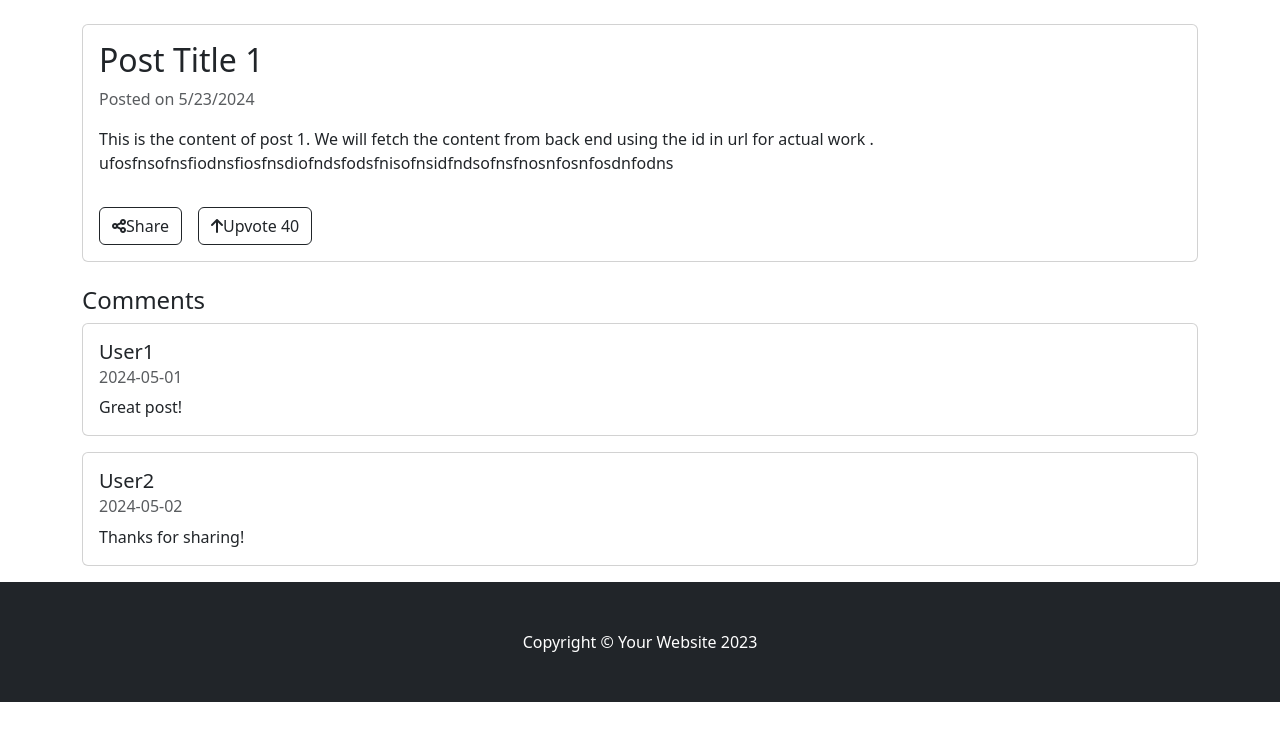
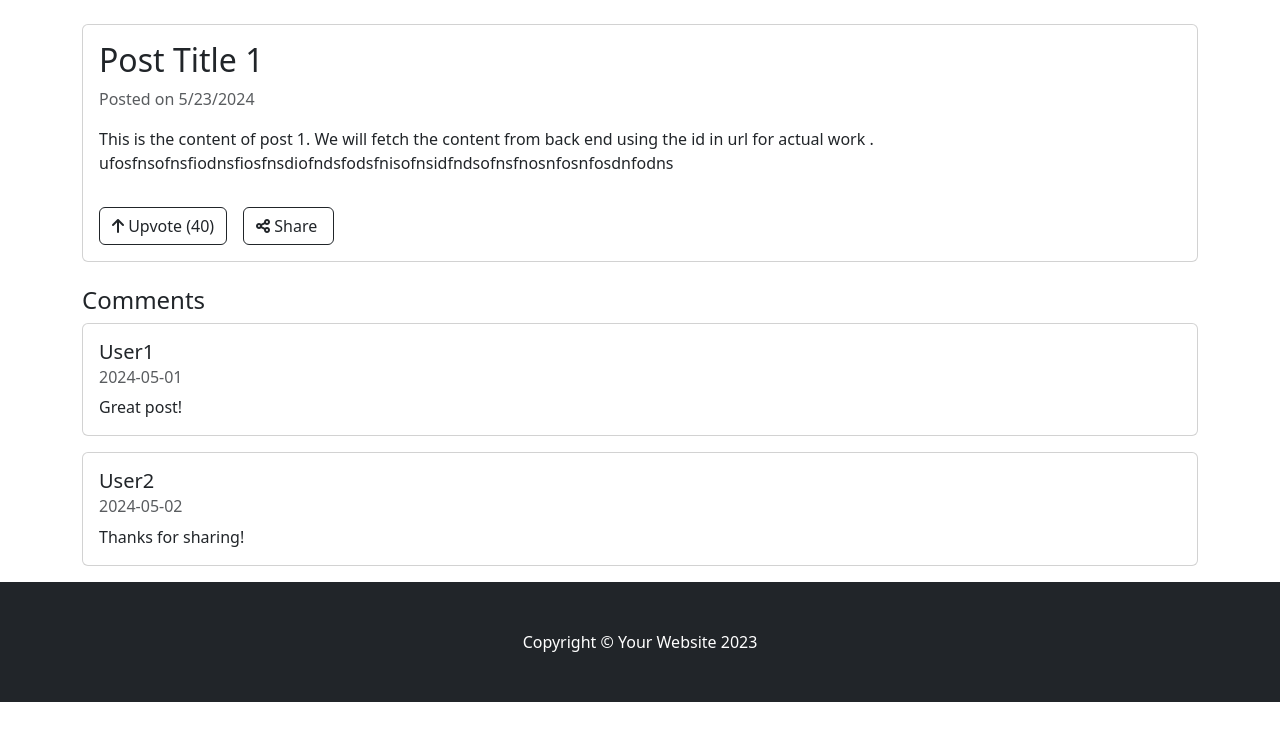
Before and after one commit to YellowO2/SocialVolunteerSite, a React (Vite) app in the folder frontend/: page /post/1 in a window 1280 px wide. Shown: the top 740 px of the page. Built offline with nearby package versions, Linux system fonts and the light colour scheme.

Commit message:
Created a general Button component to abstract the upvote and share buttons.

```diff
--- /dev/null
+++ b/frontend/src/components/Button.jsx
@@ -0,0 +1,35 @@
+function Button({ displayType, buttonType, upvoteCount=null, handleClick=null }) {
+    const cardButtonClasses = "btn btn-light mt-auto d-flex align-items-center";
+    const postButtonClasses = "card-link btn btn-outline-dark align-items-center";
+    const upvoteClasses = "fas fa-arrow-up mr-2";
+    const shareClasses = "fas fa-share-alt mr-2";
+    let buttonClasses, buttonText, icon, upvotes;
+
+    if (displayType === "card") {
+        buttonClasses = cardButtonClasses;
+    }
+    else if (displayType === "post") {
+        buttonClasses = postButtonClasses;
+    }
+
+    if (buttonType === "upvote") {
+        icon = <i className={upvoteClasses}></i>;
+        buttonText = <span>Upvote</span>;
+        upvotes = <span className="ml-2">({upvoteCount})</span>
+    }
+    else if (buttonType === "share") {
+        icon = <i className={shareClasses}></i>;
+        buttonText = <span>Share</span>;
+    }
+
+    return (
+        <button
+            className={buttonClasses}
+            onClick={handleClick}
+        >
+            {icon}&nbsp;{buttonText}&nbsp;{upvotes}
+        </button>
+    )
+}
+
+export default Button
--- a/frontend/src/components/display_card.jsx
+++ b/frontend/src/components/display_card.jsx
@@ -1,6 +1,7 @@
 import React, { useState } from "react";
 import PropTypes from "prop-types";
 import { useNavigate } from "react-router-dom";
+import Button from './Button.jsx';
 
 const DisplayCard = ({ postData }) => {
   const navigate = useNavigate();
@@ -43,21 +44,17 @@ const DisplayCard = ({ postData }) => {
         </div>
         <div className="card-footer pt-0 border-top-0 bg-transparent">
           <div className="d-flex justify-content-between align-items-center">
-            <button
-              className="btn btn-light mt-auto d-flex align-items-center"
-              onClick={handleUpvote}
-            >
-              <i className="fas fa-arrow-up mr-2"></i>
-              <span>Upvote</span>
-              <span className="ml-2"> {upvotes}</span>
-            </button>
-            <button
-              className="btn btn-light mt-auto d-flex align-items-center"
-              onClick={handleShare}
-            >
-              <i className="fas fa-share-alt mr-2"></i>
-              <span>Share</span>
-            </button>
+          <Button
+            displayType="card"
+            buttonType="upvote"
+            upvoteCount={upvotes}
+            handleClick={handleUpvote}
+          />
+          <Button
+            displayType="card"
+            buttonType="share"
+            handleClick={handleShare}
+          />
           </div>
         </div>
       </div>
--- a/frontend/src/pages/post.jsx
+++ b/frontend/src/pages/post.jsx
@@ -1,5 +1,6 @@
 import React, { useState, useEffect } from "react";
 import { useParams } from "react-router-dom";
+import Button from "../components/Button.jsx"
 
 const Post = () => {
   const { id } = useParams();
@@ -55,17 +56,16 @@ const Post = () => {
           <p className="card-text">{post.content}</p>
         </div>
         <div className="card-body">
-          <button className="card-link btn btn-outline-dark align-items-center">
-            <i className="fas fa-share-alt mr-2"></i>
-            Share
-          </button>
-          <button
-            className="card-link btn btn-outline-dark align-items-center"
-            onClick={() => setPost({ ...post, upvotes: post.upvotes + 1 })}
-          >
-            <i className="fas fa-arrow-up mr-2"></i>
-            Upvote <span className="ml-2">{post.upvotes}</span>
-          </button>
+          <Button
+            displayType="post"
+            buttonType="upvote"
+            upvoteCount={post.upvotes}
+            handleClick={() => setPost({ ...post, upvotes: post.upvotes + 1 })}
+          />
+          <Button
+            displayType="post"
+            buttonType="share"
+          />
         </div>
       </div>
       <div>
```
